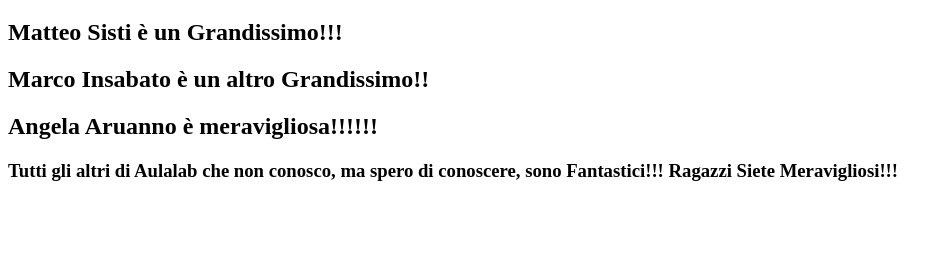
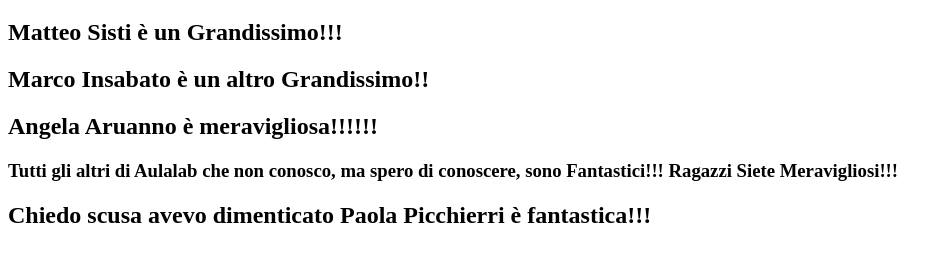
Before and after one commit to AndreaSdr70/progettogit, a plain HTML site: page index.html in a window 1280 px wide. Shown: the part 61-322 px from the top of the page, without its empty margins (0-952 px from the left). Drawn offline with Linux system fonts and the light colour scheme.

Commit message:
inserito ultima modifica dopo connessione online

```diff
--- a/index.html
+++ b/index.html
@@ -15,7 +15,7 @@
 
 <h3>Tutti gli altri di Aulalab che non conosco, ma spero di conoscere, sono Fantastici!!! Ragazzi Siete Meravigliosi!!!</h3>
 
-
+<h2> Chiedo scusa avevo dimenticato Paola Picchierri è fantastica!!! </h2>
 <body>
 
 </body>
```
